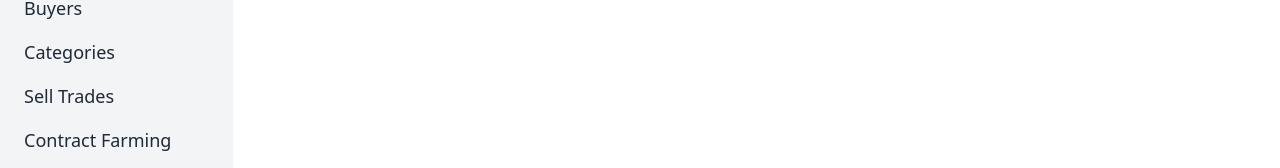
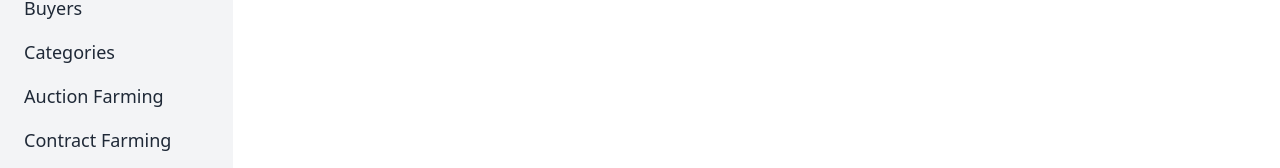
Before and after one commit to pallishreeb/farmer-admin, a React (Vite) app: page /admin/buyers in a window 1280 px wide. Shown: the part 250-418 px from the top of the page. Built offline with nearby package versions, Linux system fonts and the light colour scheme; no server answers.

Commit message:
new build

```diff
--- a/src/components/Navbar.jsx
+++ b/src/components/Navbar.jsx
@@ -85,7 +85,7 @@ function SideNavbar() {
             <a href="/admin/categories" className="block px-4 py-2 text-lg text-gray-800 hover:bg-green-400 hover:text-white">Categories</a>
           </li>
           <li>
-            <a href="/admin/selltrades" className="block px-4 py-2 text-lg text-gray-800 hover:bg-green-400 hover:text-white">Sell Trades</a>
+            <a href="/admin/selltrades" className="block px-4 py-2 text-lg text-gray-800 hover:bg-green-400 hover:text-white">Auction Farming</a>
           </li>
           <li>
             <a href="/admin/contract-farming" className="block px-4 py-2 text-lg text-gray-800 hover:bg-green-400 hover:text-white">Contract Farming</a>
--- a/src/index.css
+++ b/src/index.css
@@ -22,7 +22,7 @@
     margin-bottom: 10px;
     padding: 10px;
     border-radius: 5px;
-    max-height: 100px; /* Fixed height for each message container */
+    /* max-height: 100px; Fixed height for each message container */
     overflow-y: auto; /* Enable vertical scrolling for long messages */
   }
 
--- a/src/pages/EditSellTradePage.jsx
+++ b/src/pages/EditSellTradePage.jsx
@@ -84,7 +84,7 @@ const EditSellTradePage = () => {
     <div className="flex">
       <SideNavbar/>
     <div className="container mx-auto mt-2 p-8">
-      <h2 className="text-2xl mb-4">Edit Sell Trade</h2>
+      <h2 className="text-2xl mb-4">Edit Auction Farming</h2>
       <form onSubmit={handleSubmit}>
         <div className="mb-4">
           <label className="block text-gray-700 text-sm font-bold mb-2" htmlFor="price">
--- a/src/pages/Home.jsx
+++ b/src/pages/Home.jsx
@@ -16,7 +16,7 @@ const Home = () => {
         <p className="text-lg text-center mb-8">Manage your platform efficiently with our user-friendly admin dashboard.</p>
         <div className="flex justify-center">
           <button className="bg-blue-500 hover:bg-blue-600 text-white font-bold py-2 px-4 rounded mr-4" onClick={() => navigate('/admin/selltrades')}>
-            View Sell Trades
+            View Auction Farming
           </button>
           <button className="bg-green-500 hover:bg-green-600 text-white font-bold py-2 px-4 rounded mr-4" onClick={() => navigate('/admin/contract-farming')}>
           View Contract Farmings
--- a/src/pages/SellTradePage.jsx
+++ b/src/pages/SellTradePage.jsx
@@ -41,7 +41,7 @@ const navigate = useNavigate()
     <div className="flex">
       <SideNavbar />
     <div className="container mx-auto mt-2 p-8">
-      <h2 className="text-2xl mb-4">Sell Trades</h2>
+      <h2 className="text-2xl mb-4">Auction Farming</h2>
       <table className="min-w-full divide-y divide-gray-200">
         <thead className="bg-gray-50">
           <tr>
--- a/src/pages/SenderMessagesPage.jsx
+++ b/src/pages/SenderMessagesPage.jsx
@@ -80,8 +80,24 @@ const SenderMessagesPage = () => {
                 <div className="message-text">{message.text}</div>
                 <div className="message-info">
                 {message.sender === userId ? user?.fullName : 'admin'} - {new Date(message.timestamp).toLocaleString()}
+                {message.product && (
+                  <div className="product-info">
+                    <span className="product-name">Product Name -  {message.product.product}{","} ID - {message.product._id}  </span>
+                    <br/>
+                    <span className="product-price">Price - {message.product.price}</span> {" "}
+                    <span className="product-price">quantity - {message.product.quantity}</span>
+                    </div>
+                )}
+                {message.contractFarming && (
+                  <div className="product-info">
+                    <span className="product-name">Product Name -  {message.contractFarming.commodity}{","} ID - {message.contractFarming._id}  </span>
+                    <br/>
+                    {/* <span className="product-price">Price - {message.contractFarming.price}</span> {" "} */}
+                    <span className="product-price">quantity - {message.contractFarming.quantity}</span>
+                    </div>
+                )}
                 {message.contractFarming &&  <button onClick={() => navigate(`/admin/sender-messages/${message?.contractFarming.buyerId}`)} className="bg-green-500 p-1 rounded text-white float-end ml-2">Chat With Buyer</button>}
-                {message.product &&  <button onClick={() => navigate(`/admin/sender-messages/${message.product?.farmer_id}`)} className="bg-green-500 p-1 rounded text-white float-end ml-2">Chat With Farmer</button>}}
+                {message.product &&  <button onClick={() => navigate(`/admin/sender-messages/${message.product?.farmer_id}`)} className="bg-green-500 p-1 rounded text-white float-end ml-2">Chat With Farmer</button>}
                 <button onClick={() => handleDelete(message._id)} className="bg-red-500 p-1 rounded text-white float-end">Delete</button>
                 </div>
               </div>
```
